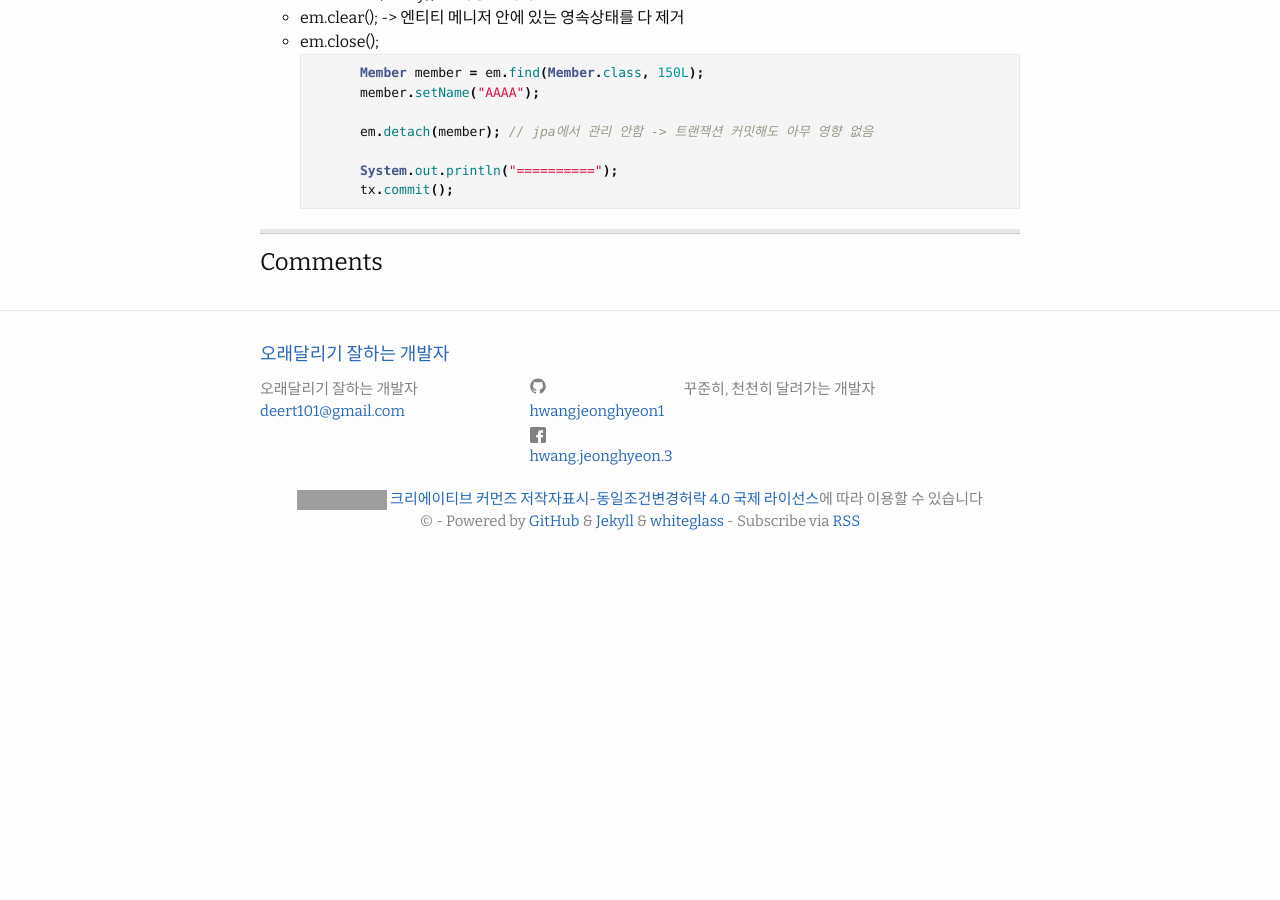
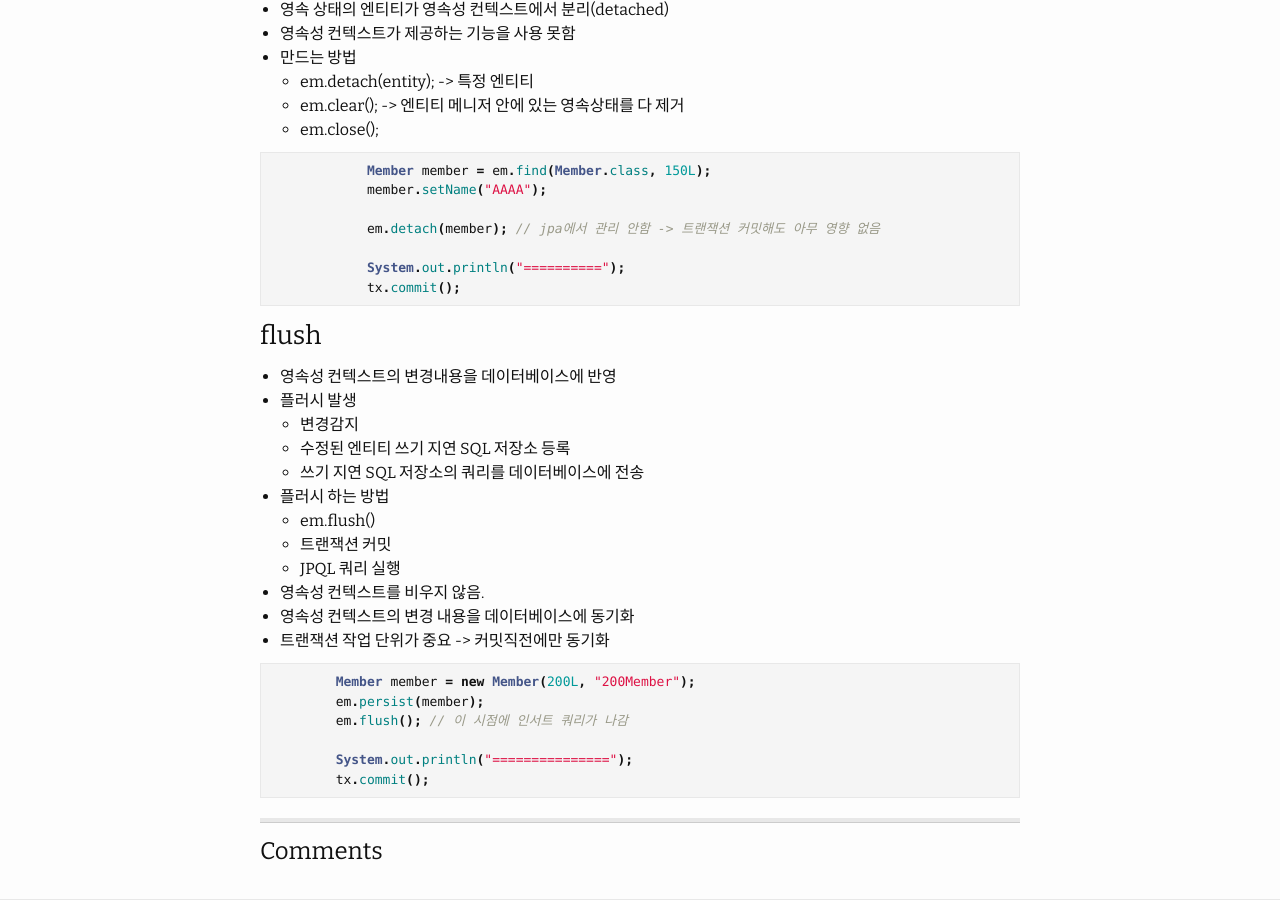
Before and after one commit to HWANGJEONGHYEON1/HWANGJEONGHYEON1.github.io, a Jekyll site: the page built from _posts/2021-06-24-스프링 JPA-2.md, in a window 1280 px wide and 900 px high, scrolled down 2015 px. Built offline with Jekyll 4.4.1, drawn with Linux system fonts in a browser that asks for light colours; comment, search, counter and statistics services are not loaded; before the commit the page ends 2578 px from its top, so only the background shows below that; some of the changed text lies outside the part shown; grey boxes are pictures that could not be loaded.

Commit message:
[refactor] JPA flush 내용 추가

````diff
--- a/_posts/2021-06-24-스프링 JPA-2.md
+++ b/_posts/2021-06-24-스프링 JPA-2.md
@@ -55,6 +55,7 @@ System.out.println(member1 == member2);
 - 트랜잭션 지원하는 쓰기 지연 (transactional write-behind)
     - 쓰기 지연 저장소
         - flush()가 되면서 insert 해서 저장됬던 것들이 커밋
+
 ```java
     em.persist(MemberA);
     em.persist(MemberB);
@@ -62,7 +63,10 @@ System.out.println(member1 == member2);
     ...
     tx.commit() // 이 순간 insert 쿼리 실행
 ```
+
+
 - 변경 감지(Dirty checking)
+
 ```java
             final Member member = em.find(Member.class, 150L);
             System.out.println("===================");
@@ -70,6 +74,7 @@ System.out.println(member1 == member2);
             //em.persist(member); 없어도 된다.
             tx.commit();
 ```
+
 - 지연로딩(Lazy Loading)
 - 플러쉬
     - 영속성 컨텍스트의 변경내용을 디비에 반영
@@ -92,6 +97,7 @@ System.out.println(member1 == member2);
     - em.detach(entity); -> 특정 엔티티
     - em.clear(); -> 엔티티 메니저 안에 있는 영속상태를 다 제거
     - em.close();
+
 ```java
             Member member = em.find(Member.class, 150L);
             member.setName("AAAA");
@@ -101,3 +107,26 @@ System.out.println(member1 == member2);
             System.out.println("==========");
             tx.commit();
 ```
+
+### flush
+- 영속성 컨텍스트의 변경내용을 데이터베이스에 반영
+- 플러시 발생
+    - 변경감지
+    - 수정된 엔티티 쓰기 지연 SQL 저장소 등록
+    - 쓰기 지연 SQL 저장소의 쿼리를 데이터베이스에 전송
+- 플러시 하는 방법
+    - em.flush()
+    - 트랜잭션 커밋
+    - JPQL 쿼리 실행
+- 영속성 컨텍스트를 비우지 않음.
+- 영속성 컨텍스트의 변경 내용을 데이터베이스에 동기화
+- 트랜잭션 작업 단위가 중요 -> 커밋직전에만 동기화
+
+```java
+        Member member = new Member(200L, "200Member");
+        em.persist(member);
+        em.flush(); // 이 시점에 인서트 쿼리가 나감
+
+        System.out.println("===============");
+        tx.commit();
+```
````
